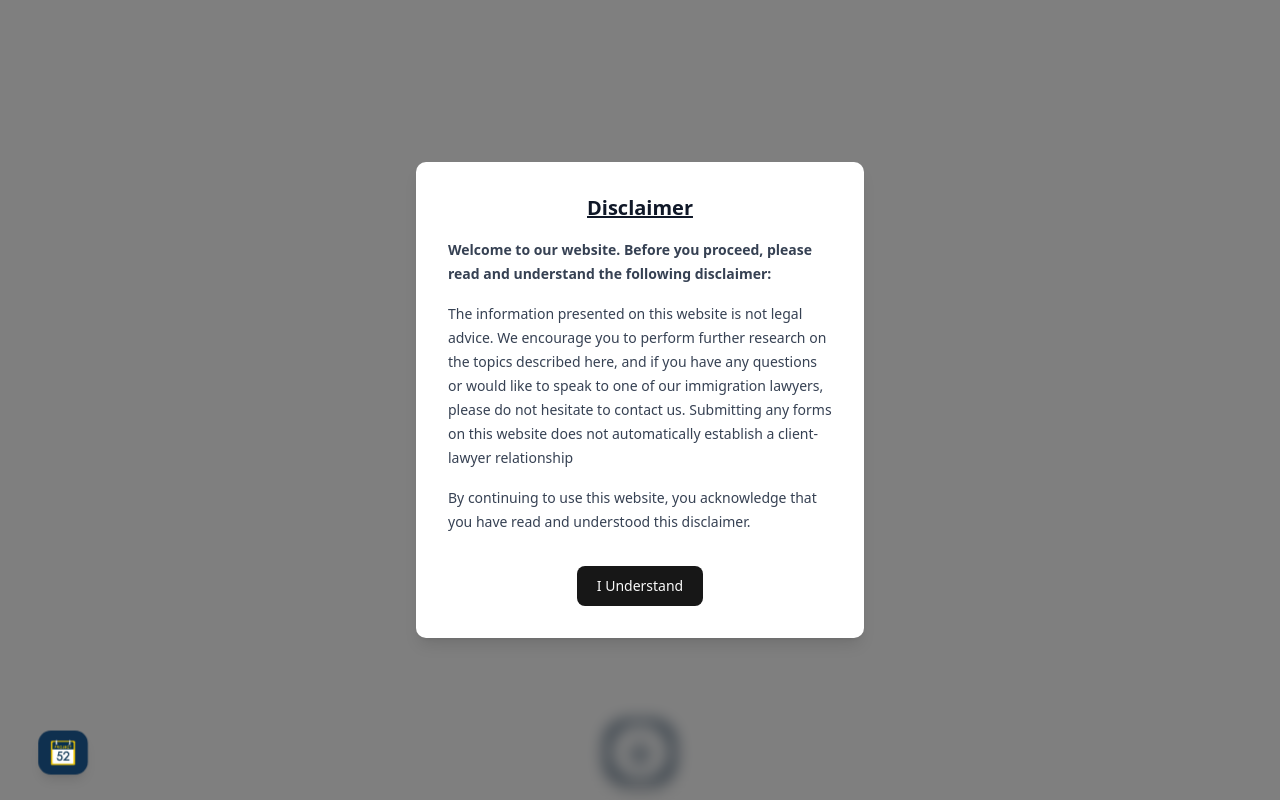
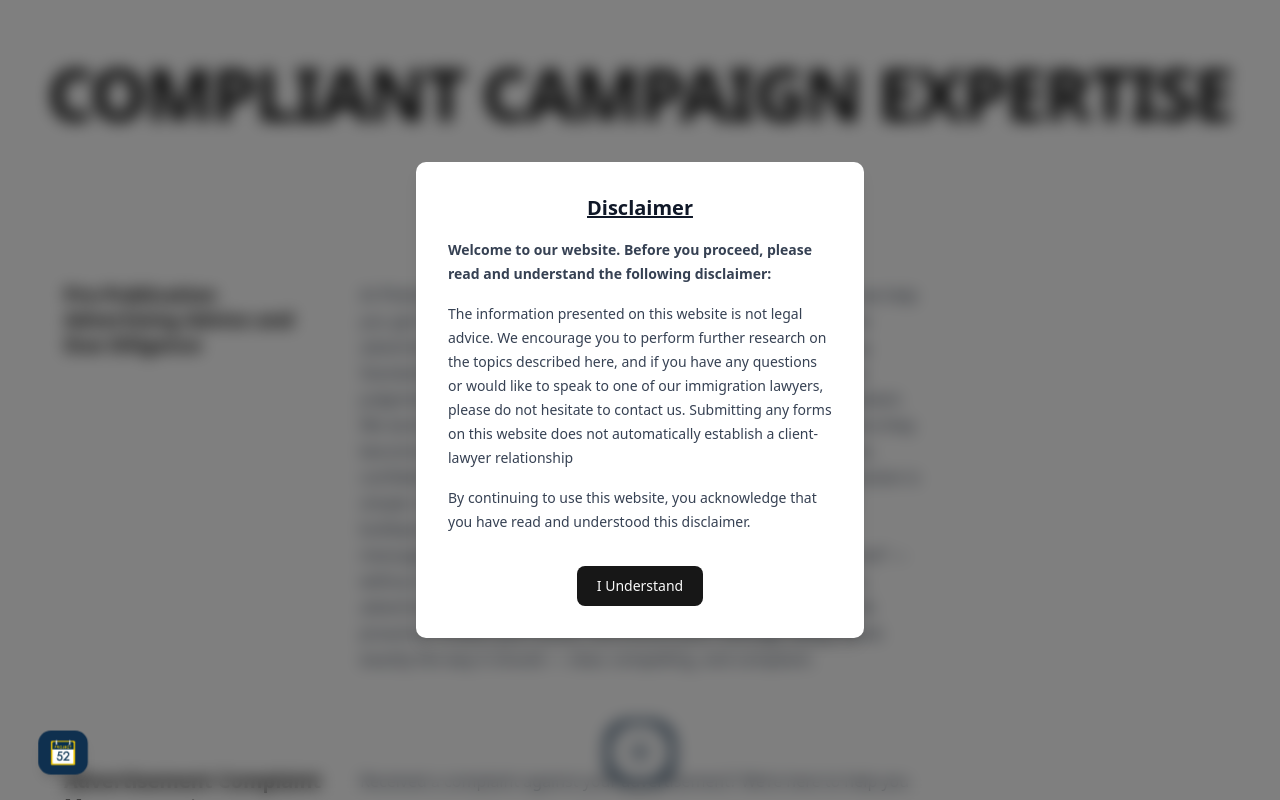
Before and after one commit to MeetGoplani/phehchan_new, a Next.js app: page /compliant-campaigns in a window 1280 px wide. Before the commit this address had no page. Shown: the top 800 px of the page. Built offline with nearby package versions, Linux system fonts and the light colour scheme.

Commit message:
nav links update

```diff
--- a/src/app/Law/page.jsx
+++ b/src/app/compliant-campaigns/page.jsx
@@ -1,5 +1,6 @@
 "use client";
 import TextCarousel from "@/components/section/common/textcarousel";
+import DisclaimerModal from "@/components/section/ui/disclaimermodel";
 import dynamic from "next/dynamic";
 import React from "react";
 
@@ -16,6 +17,7 @@ const FullWidthBanner = dynamic(
 const LawPage = () => {
   return (
     <>
+      <DisclaimerModal />
       {/* <div className="lg:pb-8 pb-6 gap-4 flex flex-col lg:max-w-3xl mx-auto lg:text-center justify-center items-center "></div>
       <FullWidthText
         companyName="Our Expertise"
--- a/src/app/layout.js
+++ b/src/app/layout.js
@@ -29,7 +29,7 @@ export default function RootLayout({ children }) {
       <body
         className={`${geistSans.variable} ${geistMono.variable} antialiased`}
       >
-        <DisclaimerModal />
+
         {children}
         <Project52Button />
         <Navbar />
--- a/src/components/section/common/navbar.jsx
+++ b/src/components/section/common/navbar.jsx
@@ -44,7 +44,7 @@ const Navbar = () => {
   const navItems = [
     { name: "Home", path: "/", icon: "home" },
     { name: "About", path: "/about", icon: null },
-    { name: "Law", path: "/Law", icon: null },
+    { name: "compliant-campaigns", path: "/compliant-campaigns", icon: null },
     { name: "Other Capabilities", path: "#", icon: null, isDropdown: true },
     { name: "Portfolio", path: "/Portfolio", icon: null },
     { name: "Blog", path: "/blog", icon: null },
@@ -53,7 +53,7 @@ const Navbar = () => {
 
   const serviceItems = [
     { name: "Tech", path: "/Tech", icon: null },
-    { name: "Marketing", path: "/ads", icon: null },
+    { name: "Marketing", path: "/marketing", icon: null },
   ];
 
   // Function to check if footer is visible
@@ -197,9 +197,9 @@ const Navbar = () => {
     } else if (pathname === "/Tech" || pathname === "/Tech") {
       return renderIcon("Tech");
     } else if (
-      pathname.includes("/ads") ||
-      pathname.includes("/Law") ||
-      pathname.includes("/Law")
+      pathname.includes("/marketing") ||
+      pathname.includes("/compliant-campaigns") ||
+      pathname.includes("/compliant-campaigns")
     ) {
       return renderIcon("services");
     } else if (pathname === "/contact") {
@@ -440,9 +440,9 @@ const Navbar = () => {
                 About
               </Link>
               <Link
-                href="/Law"
+                href="/compliant-campaigns"
                 className={`px-6 py-4 hover:bg-[#0f304f]/80 transition-colors duration-200 text-base block ${
-                  pathname === "/Law"
+                  pathname === "/compliant-campaigns"
                     ? "text-[#0f304f] bg-white bg-opacity-90"
                     : "text-white"
                 }`}
@@ -692,9 +692,9 @@ const Navbar = () => {
                     About
                   </Link>
                   <Link
-                    href="/Law"
+                    href="/compliant-campaigns"
                     className={`px-3 py-2 font-medium rounded-full transition-colors duration-200 ${
-                      pathname === "/Law"
+                      pathname === "/compliant-campaigns"
                         ? "bg-white bg-opacity-90 text-[#0f304f]"
                         : "text-white"
                     }`}
```
Also changed, not shown: src/app/marketing/page.jsx (renamed from src/app/ads/page.jsx).
